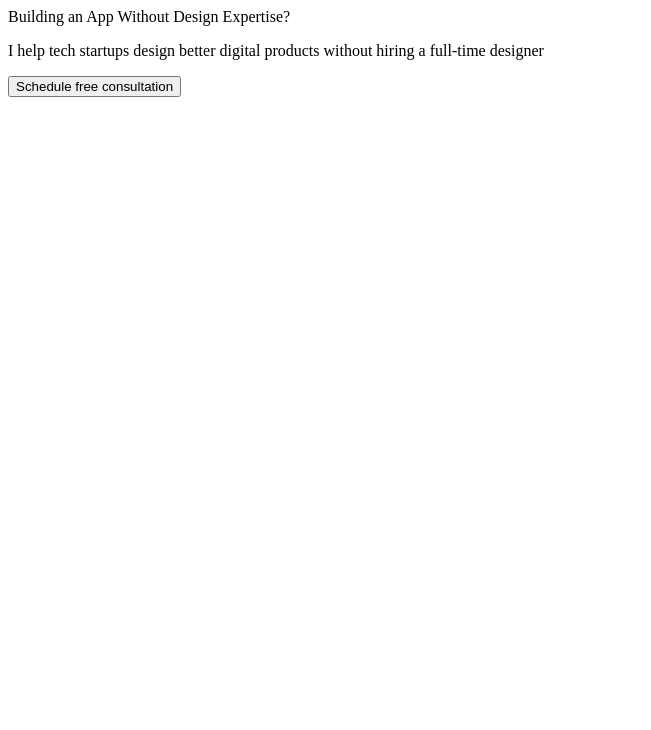
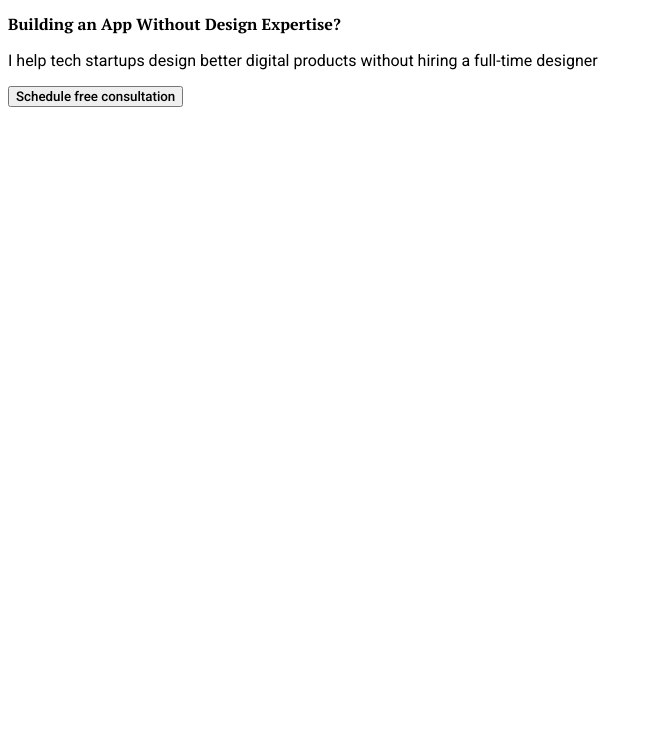
Before and after one commit to WebHeroSchool/oleg-site, a plain HTML site: page index.html in a window 1280 px wide. Shown: the part 70-800 px from the top of the page, without its empty margins (0-651 px from the left). Drawn offline with Linux system fonts and the light colour scheme.

Commit message:
выполнил задание : подключаем стили и шрифты

```diff
--- /dev/null
+++ b/css/style.css
@@ -0,0 +1,15 @@
+.logo__text,
+.services-desc__text-bold {
+  font-family: 'PT Serif', serif;
+}
+
+.services-desc__text-normal {
+  font-family: 'Roboto', sans-serif;
+  font-weight: 400;
+}
+
+.nav__link,
+.services-desc__btn {
+  font-family: 'Roboto', sans-serif;
+  font-weight: 500;
+}
--- a/index.html
+++ b/index.html
@@ -4,6 +4,9 @@
   <meta charset="UTF-8">
   <meta name="viewport" content="width=device-width, initial-scale=1.0">
   <title>Мой первый сайт</title>
+  <link rel="preconnect" href="https://fonts.gstatic.com">
+<link href="https://fonts.googleapis.com/css2?family=PT+Serif:wght@700&family=Roboto:wght@400;500&display=swap" rel="stylesheet">
+<link rel="stylesheet" href="css/style.css">
 </head>
 <body>
   <header class="header">
```
